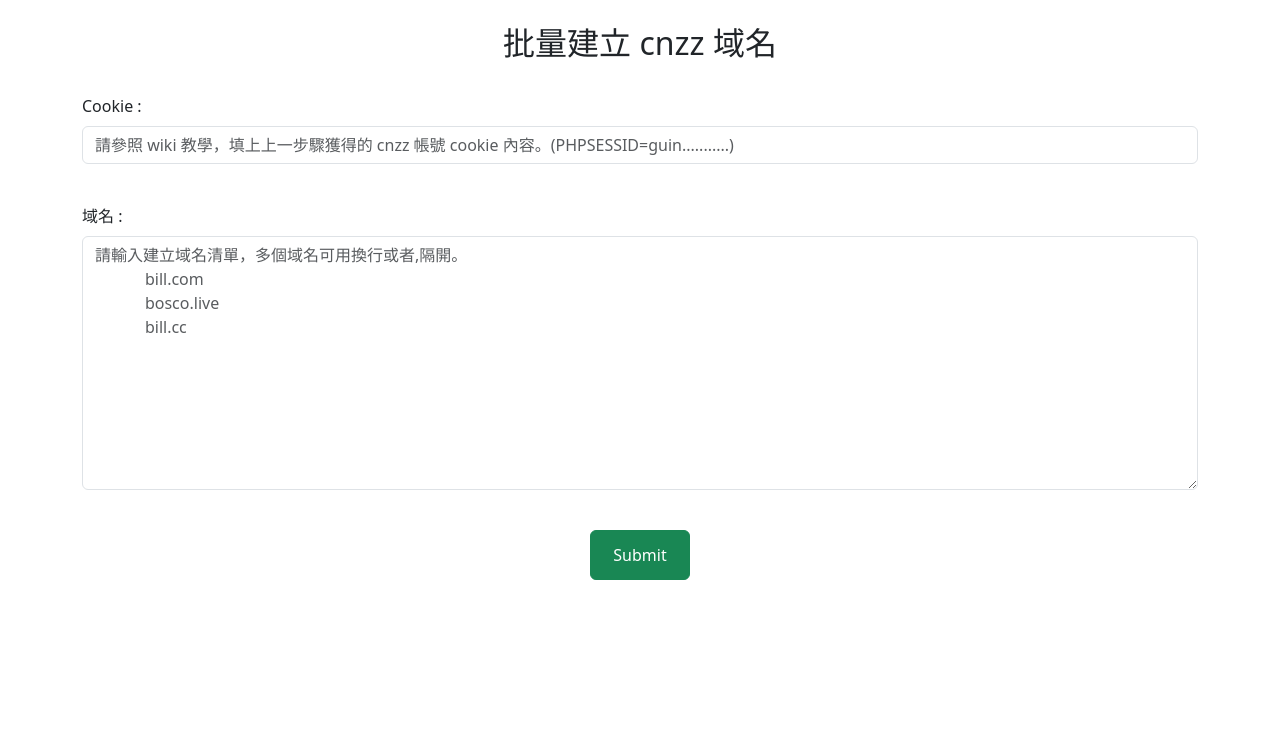
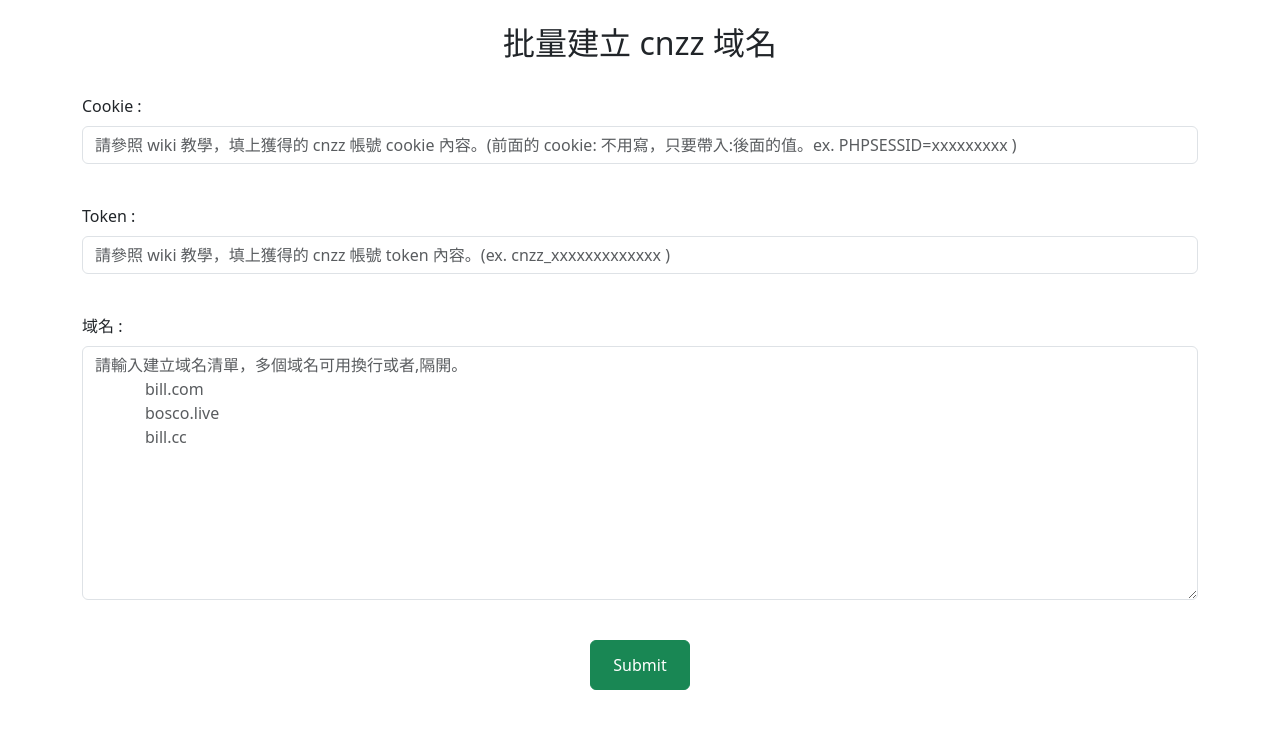
Before and after one commit to bosco85828/yc_webtool, a Flask app: page /createcnzz in a window 1280 px wide. Shown: the part 64-800 px from the top of the page. Run offline with Flask 2, Linux system fonts and the light colour scheme.

Commit message:
fix_xfstoken

```diff
--- a/app.py
+++ b/app.py
@@ -61,9 +61,10 @@ def createcnzz():
 def creatd_cnzzcompleted():
 
     input_token=request.values['token']
+    input_cookie=request.values['cookie']
     input_domain=request.values['domain']
 
-    domainlist=create_cnzz.main(input_domain,input_token)
+    domainlist=create_cnzz.main(input_domain,input_cookie,input_token)
 
     print(domainlist)
 
--- a/templates/createcnzz.html
+++ b/templates/createcnzz.html
@@ -79,7 +79,12 @@
         <br>
         <div class="mb-3">
             <label for="exampleFormControlInput1" class="form-label"> Cookie : </label>
-            <input type="text" class="form-control" id="exampleFormControlInput2" name="token" required="required" placeholder="請參照 wiki 教學，填上上一步驟獲得的 cnzz 帳號 cookie 內容。(PHPSESSID=guin...........)">
+            <input type="text" class="form-control" id="exampleFormControlInput2" name="cookie" required="required" placeholder="請參照 wiki 教學，填上獲得的 cnzz 帳號 cookie 內容。(前面的 cookie: 不用寫，只要帶入:後面的值。ex. PHPSESSID=xxxxxxxxx )">
+        </div>
+        <br>
+        <div class="mb-3">
+            <label for="exampleFormControlInput1" class="form-label"> Token : </label>
+            <input type="text" class="form-control" id="exampleFormControlInput2" name="token" required="required" placeholder="請參照 wiki 教學，填上獲得的 cnzz 帳號 token 內容。(ex. cnzz_xxxxxxxxxxxxx )">
         </div>
         <br>
         <div class="mb-3">
```
Also changed, not shown: create_cnzz.py (+6 -5 lines).
